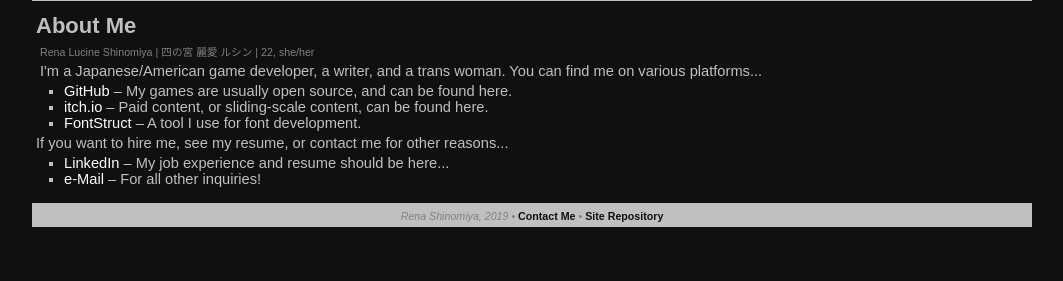
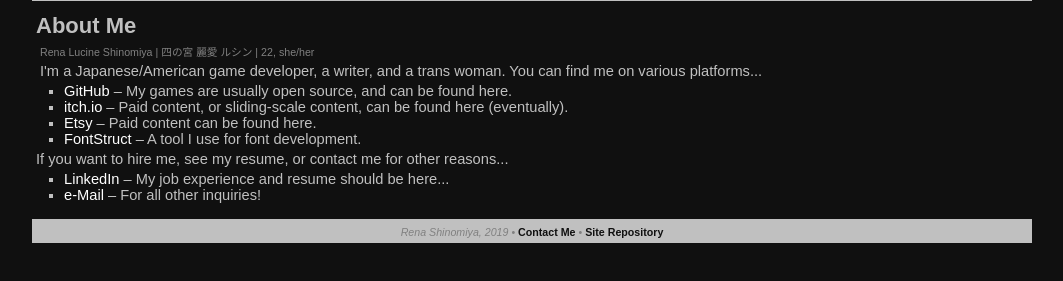
Before and after one commit to xyRena/xyRena.github.io, a plain HTML site: page index.html in a window 1280 px wide. Shown: the part 69-350 px from the top of the page, without its empty margins (108-1171 px from the left). Drawn offline with nearby package versions, Linux system fonts and the light colour scheme.

Commit message:
Add Etsy link and icon

```diff
--- a/index.html
+++ b/index.html
@@ -4,7 +4,7 @@
   <meta charset="utf-8">
   <title>xyRena</title>
   <link rel="stylesheet" type="text/css" href="style.css">
-  <!-- <link rel="shortcut icon" type="image/png" href="image/icon.png"> -->
+  <link rel="shortcut icon" type="image/png" href="icon.png">
   <script src="https://code.jquery.com/jquery-3.4.1.min.js"></script>
   <script>
   $(document).ready(function(){
@@ -25,7 +25,8 @@
 
   <ul>
   <li><a href="https://github.com/xyRena" class="background">GitHub</a> &ndash; My games are usually open source, and can be found here.</li>
-  <li><a href="https://notquitefemme.itch.io/" class="background">itch.io</a> &ndash; Paid content, or sliding-scale content, can be found here.</li>
+  <li><a href="https://notquitefemme.itch.io/" class="background">itch.io</a> &ndash; Paid content, or sliding-scale content, can be found here (eventually).</li>
+  <li><a href="https://www.etsy.com/shop/yuutsuhime" class="background">Etsy</a> &ndash; Paid content can be found here.</li>
   <li><a href="https://fontstruct.com/fontstructors/1537079/xyrena" class="background">FontStruct</a> &ndash; A tool I use for font development.</li>
   </ul>
 
```
Also changed, not shown: icon.png (added).
